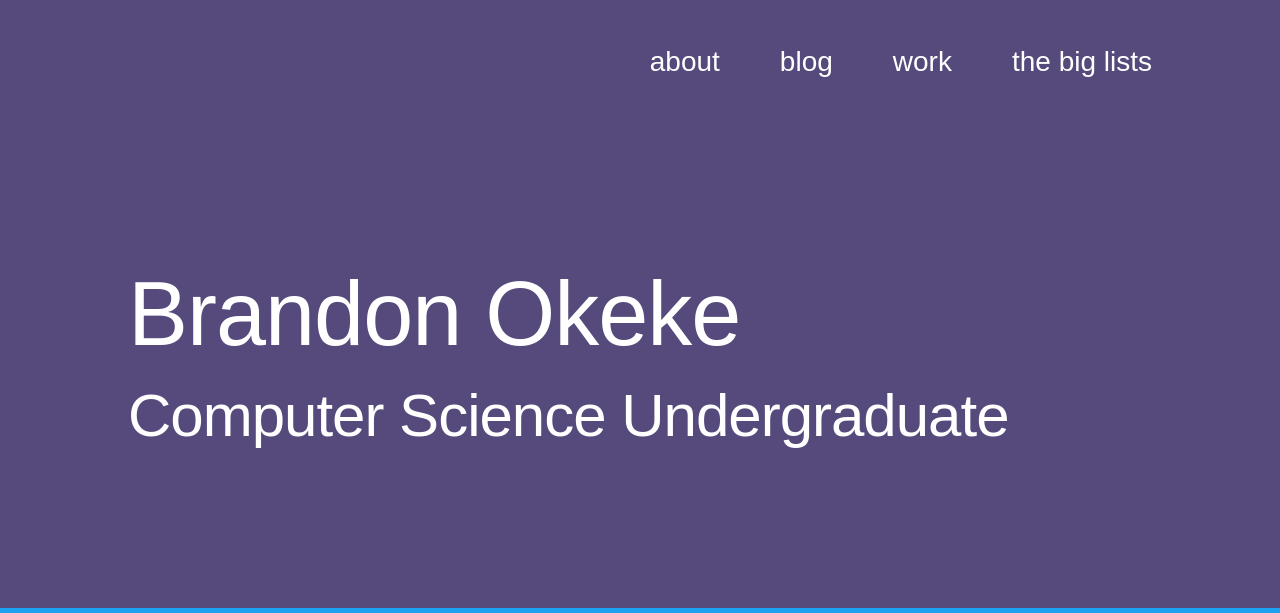
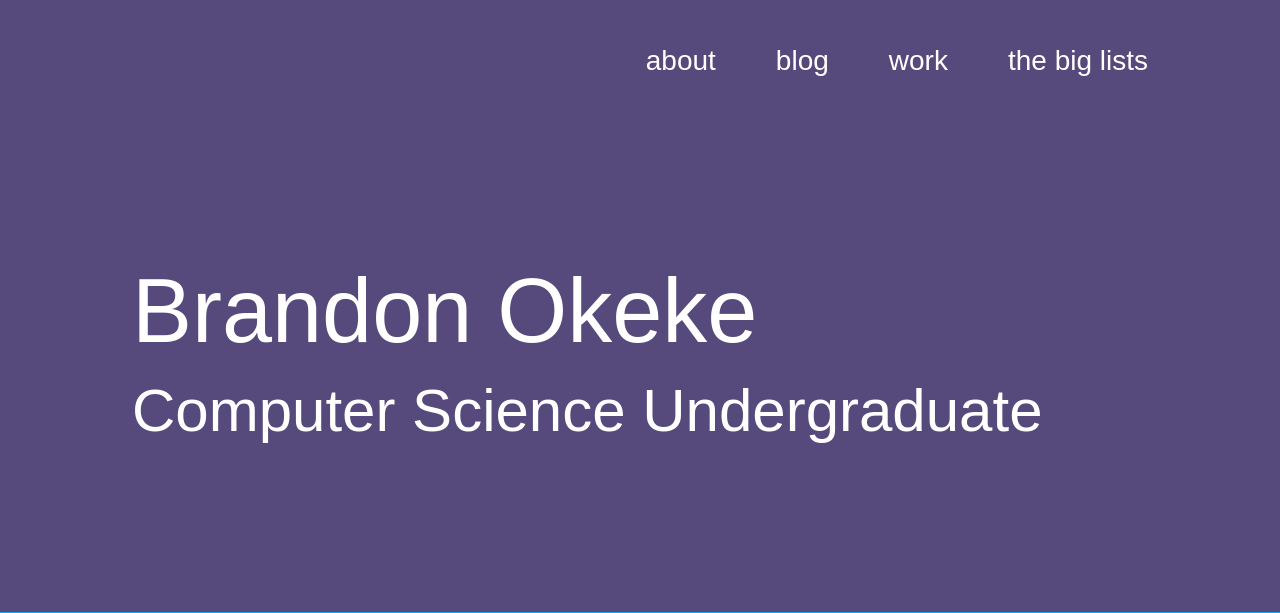
Before and after one commit to Brawrdon/site, a PHP site: page / in a window 1280 px wide. Shown: the top 613 px of the page. Run offline with PHP 8.4, Linux system fonts and the light colour scheme.

Commit message:
Inital commit using Spectre.css

```diff
--- a/css/style.css
+++ b/css/style.css
@@ -12,16 +12,21 @@ header {
 }
 
 
-h1, h2, h3 {
+h1,
+h2,
+h3 {
     color: #FFFFFF;
 }
 
 h1 {
     font-size: 9.0rem;
     margin-bottom: 1rem;
+    font-weight: normal;
+
 }
 
-h2, h3 {
+h2,
+h3 {
     font-size: 6.0rem;
 }
 
@@ -33,41 +38,35 @@ h3 {
     float: right;
 }
 
-
-.container{
+.container {
     width: 80%;
     max-width: 1200px;
 }
 
+.navbar-section {
+    justify-content: flex-end;
+}
 
-nav ul {
-    list-style: none;
-    margin: auto;
-    padding: 0;
-    overflow: hidden;
-    text-align: center;
+.navbar-item,
+.navbar-item:visited {
+    color: #FFFFFF;
+    font-size: 2.8rem;
+    padding: 40px 60px 40px 0;
+    text-decoration: none;
+}
+
+.navbar-item:hover {
+    color: #3FC4BA;
+    text-decoration: none;
+}
+
+.navbar-item-center {
+    padding: 40px 60px;
+    font-size: 4rem;
 
 }
 
-nav ul li {
-    float: right;
-    margin: 0;
-}
-
-nav ul li a {
-    color: #FFFFFF;
-    display: inline-block;
-    font-size: 2.8rem;
-    padding: 40px 30px;
-    text-align: center;
-    text-decoration: none;
-}
-
-nav ul li a:hover {
-    color: #3FC4BA;
-}
-
-.last-nav-item {
+.navbar-item-last {
     padding-right: 0;
 }
 
@@ -106,6 +105,7 @@ button.button-primary {
     font-size: 1.8rem;
 
 }
+
 input[type="text"].message-text {
     border-radius: 10px;
     margin-bottom: 25px;
@@ -130,7 +130,8 @@ button.button-primary:hover {
         font-size: 8.0rem;
     }
 
-    h2, h3 {
+    h2,
+    h3 {
         font-size: 4.0rem;
     }
 
--- a/index.html
+++ b/index.html
@@ -1,29 +1,25 @@
 <!DOCTYPE html>
 <html lang="en">
+
 <head>
     <meta charset="utf-8">
     <title>Brandon Okeke - Oh Boy</title>
     <meta name="description" content="I'm Brandon Okeke. A Computer Science undergraduate and a creative who hasn't created anything">
     <meta name="viewport" content="width=device-width, initial-scale=1">
+    <link rel="stylesheet" href="https://unpkg.com/spectre.css/dist/spectre.min.css">
+    <link rel="stylesheet" href="css/style.css">
+</head>
 
-    <link href="//fonts.googleapis.com/css?family=Raleway:400,300,600" rel="stylesheet" type="text/css">
-
-    <link rel="stylesheet" href="css/normalize.css">
-    <link rel="stylesheet" href="css/skeleton.css">
-    <link rel="stylesheet" href="css/style.css">
-
-</head>
 <body>
     <header>
         <div class="container">
-        <nav>
-            <ul>
-                <li><a href="" class="last-nav-item">the big lists</a></li>
-                <li><a href="">work</a></li>
-                <li><a href="">blog</a></li>
-                <li><a href="">about</a></li>
-                <!-- <li class="brawrdon"><a href="/">brawrdon</a></li> -->
-            </ul>
+            <nav class="navbar">
+                <section class="navbar-section">
+                    <a href="#" class="navbar-item">about</a>
+                    <a href="#" class="navbar-item">blog</a>
+                    <a href="#" class="navbar-item">work</a>
+                    <a href="#" class="navbar-item navbar-item-last">the big lists</a>
+                </section>
             </nav>
         </div>
     </header>
@@ -39,7 +35,8 @@
             <p class="section-text">A Twitter bot that turns your messages into works of art.</p>
             <div class="row input">
                 <div class="nine columns">
-                <input id="message" class="message-text u-full-width" placeholder="Enter your message here..." type="text" maxlength="280">
+                    <input id="message" class="message-text u-full-width" placeholder="Enter your message here..." type="text"
+                        maxlength="280">
                 </div>
                 <div class="three columns">
                     <button id="send" class="button-primary u-full-width right">Send</button>
@@ -83,4 +80,5 @@
         });
     </script>
 </body>
+
 </html>
```
Lines whose indentation alone changed are shown as unchanged.
